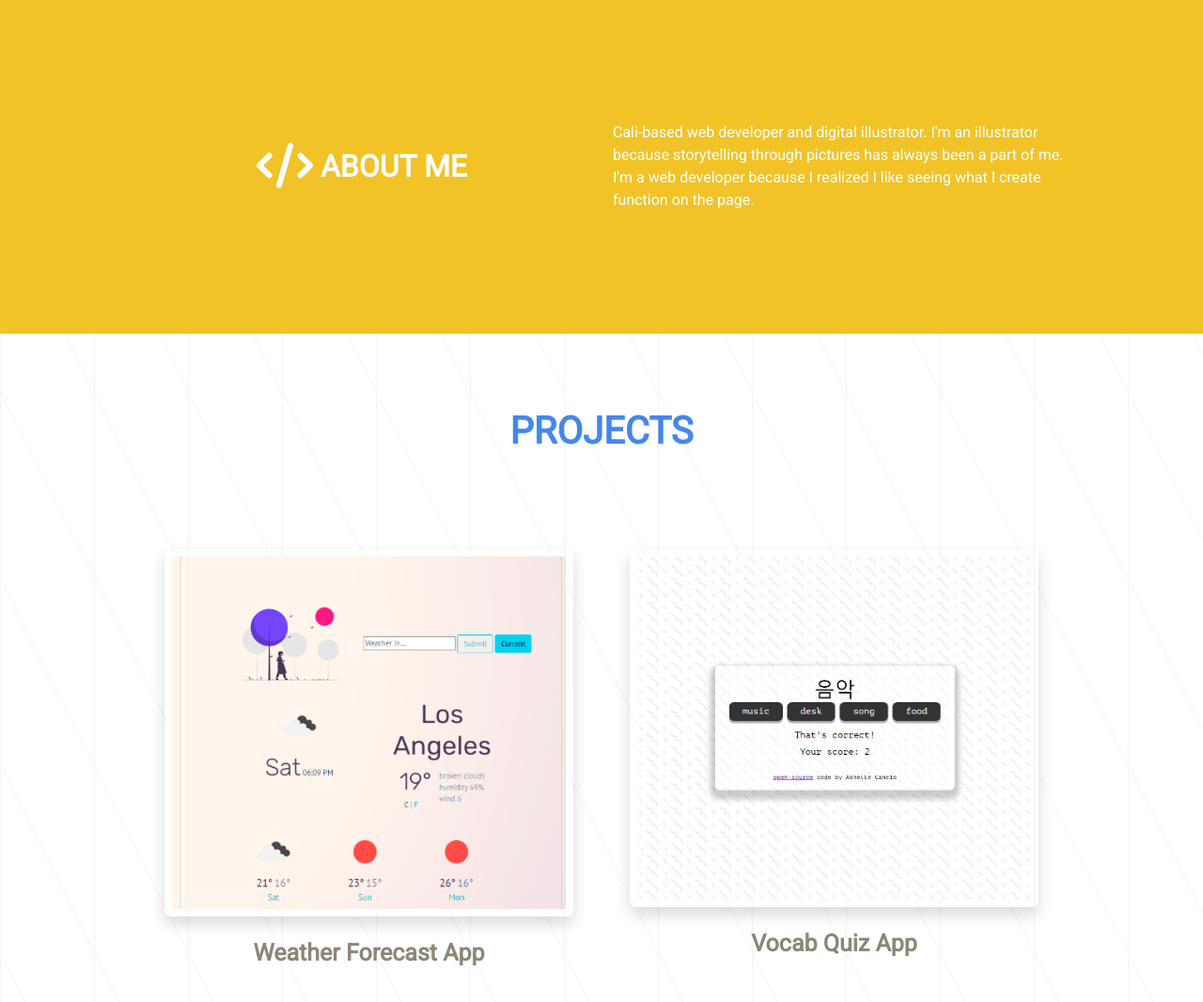
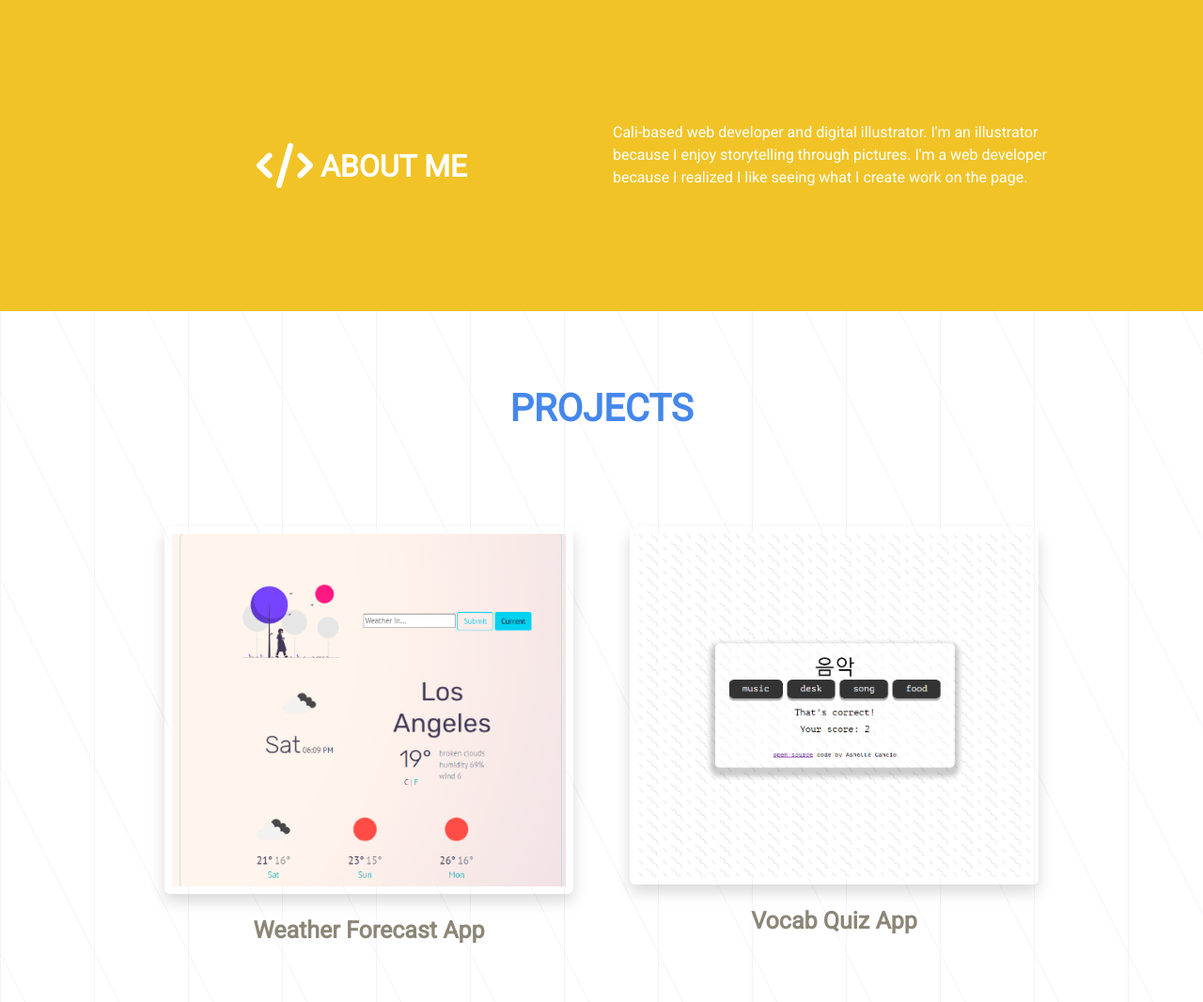
Before and after one commit to arcan9/portfolio, a plain HTML site: page index.html in a window 1280 px wide. Shown: the part 580-1646 px from the top of the page at 94% size. Drawn offline with nearby package versions, Linux system fonts and the light colour scheme.

Commit message:
Update index.html

```diff
--- a/index.html
+++ b/index.html
@@ -91,9 +91,8 @@
             </div>
             <span class="col-sm-6 text-sm-start">
               Cali-based web developer and digital illustrator. I'm an
-              illustrator because storytelling through pictures has always been a
-              part of me. I'm a web developer because I realized I like seeing
-              what I create function on the page.
+              illustrator because I enjoy storytelling through pictures. I'm a web developer because I realized I like seeing
+              what I create work on the page.
             </span>
           </div>
         </div>
@@ -106,20 +105,20 @@
         <div class="row">
           <div class="col-md-6">
             <div class="project-img p-2 project1">
-              <img
+              <a href="https://weatherapp-arcan.netlify.app/" target="_blank"><img
                 class="img-fluid rounded p-2 shadow"
                 src="/images/weather-app-capture.PNG"
-                alt="Weather Forecast App"
-              /><div class="project-title">Weather Forecast App</div>
+                alt="Weather Forecast App" title="Weather Forecast App"
+              /></a><div class="project-title">Weather Forecast App</div>
             </div>
           </div>
           <div class="col-md-6">
             <div class="project-img p-2 project2">
-              <img
+              <a href="https://kor-vocab.netlify.app/" target="_blank"><img
                 class="img-fluid rounded p-2 shadow"
                 src="/images/language-app.PNG"
-                alt="Vocabulary Quiz App"
-              /><div class="project-title">Vocab Quiz App</div>
+                alt="Vocabulary Quiz App" title="Vocan Quiz App"
+              /></a><div class="project-title">Vocab Quiz App</div>
             </div>
           </div>
         </div>
```
